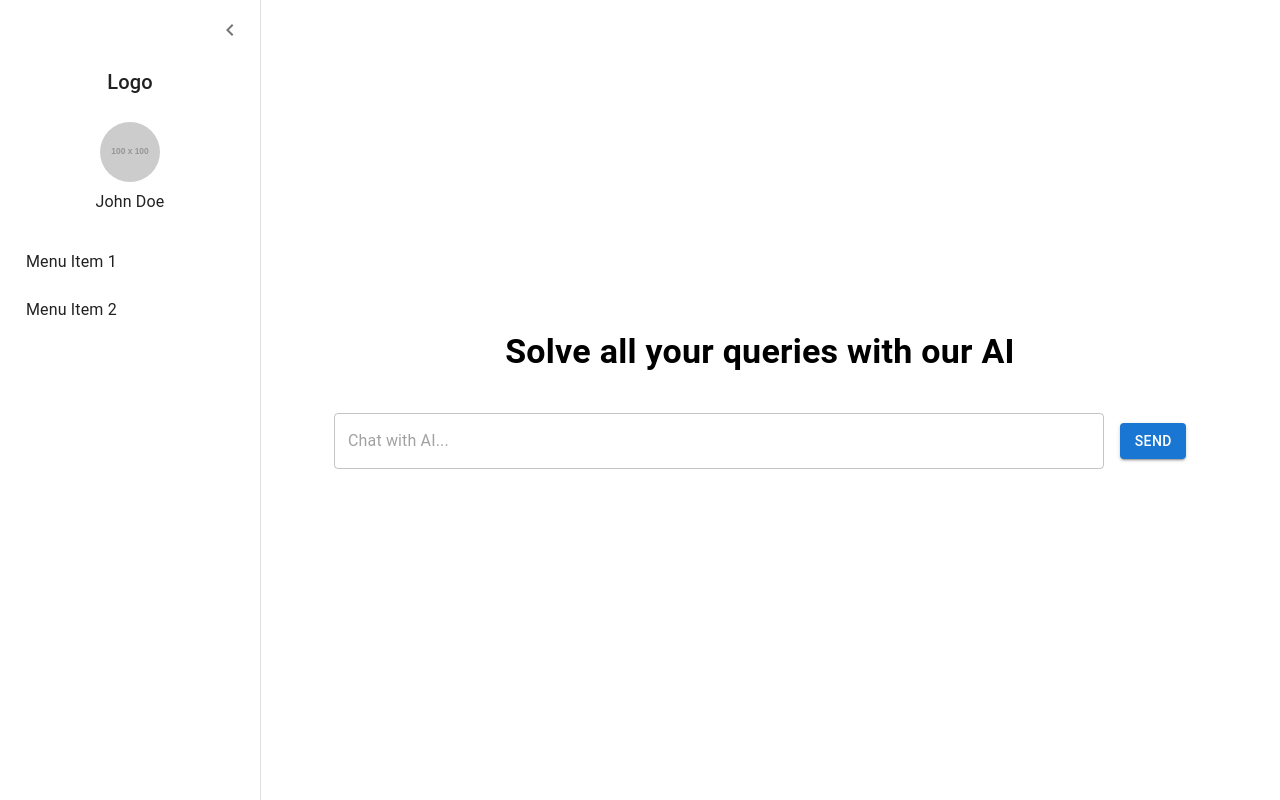
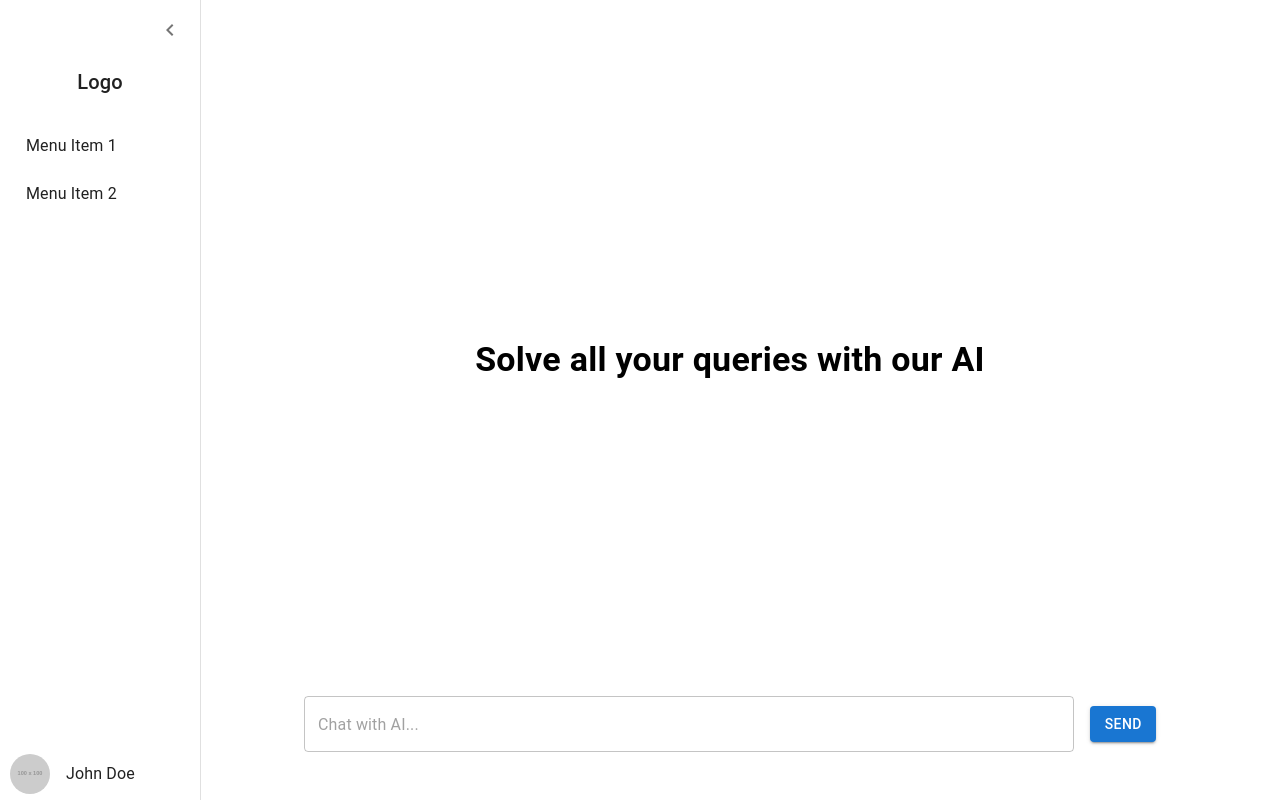
Before and after one commit to githubSubhanKhan/SolveSenseAI, a React (Create React App) app in the folder client/: page /home in a window 1280 px wide. Built offline with nearby package versions, Linux system fonts and the light colour scheme.

Commit message:
fixed ui of home page

```diff
--- a/client/src/components/Home.js
+++ b/client/src/components/Home.js
@@ -16,15 +16,19 @@ const Home = () => {
             <Drawer
                 variant="permanent"
                 sx={{
-          width: open ? 240 : 60,
+                    width: open ? 180 : 50,
                     flexShrink: 0,
+                    display: "flex",
+                    flexDirection: "column",
+                    justifyContent: "space-between", // Pushes content apart
                     "& .MuiDrawer-paper": {
-            width: open ? 240 : 60,
+                        width: open ? 180 : 50,
                         transition: "width 0.3s",
                         display: "flex",
                         flexDirection: "column",
                         alignItems: "center",
                         padding: "10px",
+                        justifyContent: "space-between", // Ensures bottom placement
                     },
                 }}
             >
@@ -38,21 +42,8 @@ const Home = () => {
                     <Typography variant="h6">Logo</Typography>
                 </Box>
 
-        {/* User Profile */}
-        <Box sx={{ textAlign: "center", mt: 3 }}>
-          <Avatar
-            src="https://via.placeholder.com/100"
-            sx={{ width: 60, height: 60, mx: "auto" }}
-          />
-          {open && (
-            <Typography variant="body1" sx={{ mt: 1 }}>
-              John Doe
-            </Typography>
-          )}
-        </Box>
-
                 {/* Sidebar Menu */}
-        <List sx={{ width: "100%", mt: 2 }}>
+                <List sx={{ width: "100%", flexGrow: 1, mt: 2 }}>
                     <ListItem button>
                         <ListItemText primary={open ? "Menu Item 1" : ""} />
                     </ListItem>
@@ -60,33 +51,45 @@ const Home = () => {
                         <ListItemText primary={open ? "Menu Item 2" : ""} />
                     </ListItem>
                 </List>
+
+                {/* User Profile (Aligned like Chat Box) */}
+                <Box
+                    sx={{
+                        width: "100%",
+                        display: "flex",
+                        alignItems: "center",
+                        justifyContent: open ? "flex-start" : "center", // Adjust alignment
+                        mb: 2,
+                        px: open ? 2 : 0, // Padding only when sidebar is open
+                    }}
+                >
+                    <Avatar src="https://via.placeholder.com/100" sx={{ width: 40, height: 40 }} />
+                    {open && (
+                        <Typography variant="body1" sx={{ ml: 2 }}> {/* Added spacing */}
+                            John Doe
+                        </Typography>
+                    )}
+                </Box>
+
             </Drawer>
 
+
             {/* Main Content */}
-      <Box sx={{ flexGrow: 1, display: "flex", flexDirection: "column", alignItems: "center", justifyContent: "center", p: 3 }}>
+            <Box sx={{ flexGrow: 1, display: "flex", flexDirection: "column", justifyContent: "space-between", p: 3 }}>
                 {/* Animated Text */}
-        <motion.div
-          initial={{ opacity: 0 }}
-          animate={{ opacity: 1 }}
-          transition={{ duration: 2 }}
-        >
+                <Box sx={{ flexGrow: 1, display: "flex", alignItems: "center", justifyContent: "center" }}>
+                    <motion.div initial={{ opacity: 0 }} animate={{ opacity: 1 }} transition={{ duration: 2 }}>
                         <Typography variant="h4" sx={{ textAlign: "center", fontWeight: "bold" }}>
                             Solve all your queries with our AI
                         </Typography>
                     </motion.div>
+                </Box>
 
-        {/* Chat Input */}
-        <Container maxWidth="md" sx={{ mt: 5 }}>
+                {/* Chat Input (Now at the bottom) */}
+                <Container maxWidth="md" sx={{ pb: 3 }}>
                     <Box sx={{ display: "flex", alignItems: "center", width: "100%" }}>
-            <TextField
-              fullWidth
-              variant="outlined"
-              placeholder="Chat with AI..."
-              sx={{ bgcolor: "white" }}
-            />
-            <Button variant="contained" sx={{ ml: 2 }}>
-              Send
-            </Button>
+                        <TextField fullWidth variant="outlined" placeholder="Chat with AI..." sx={{ bgcolor: "white" }} />
+                        <Button variant="contained" sx={{ ml: 2 }}>Send</Button>
                     </Box>
                 </Container>
             </Box>
```
Lines whose indentation alone changed are shown as unchanged.
